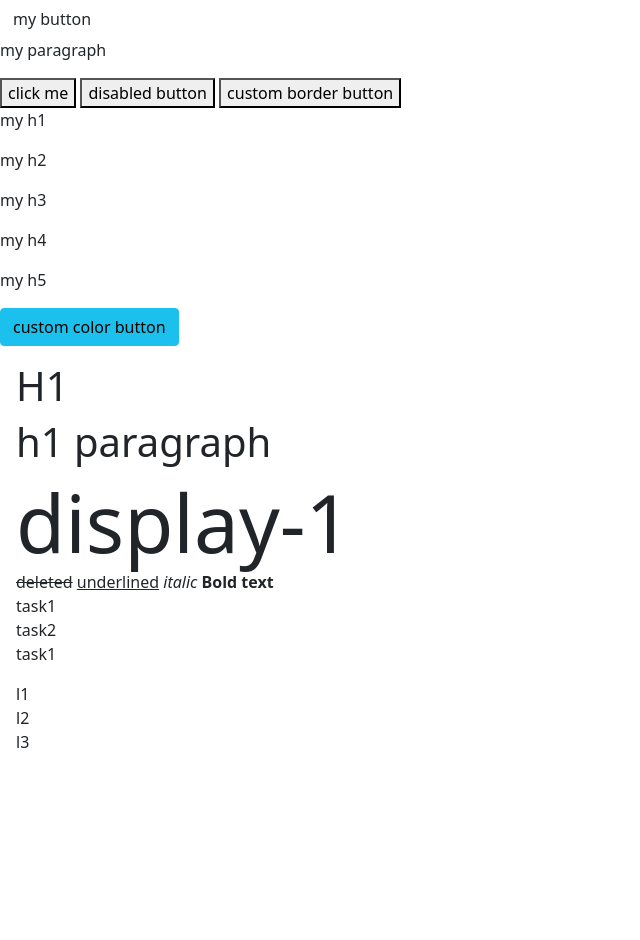
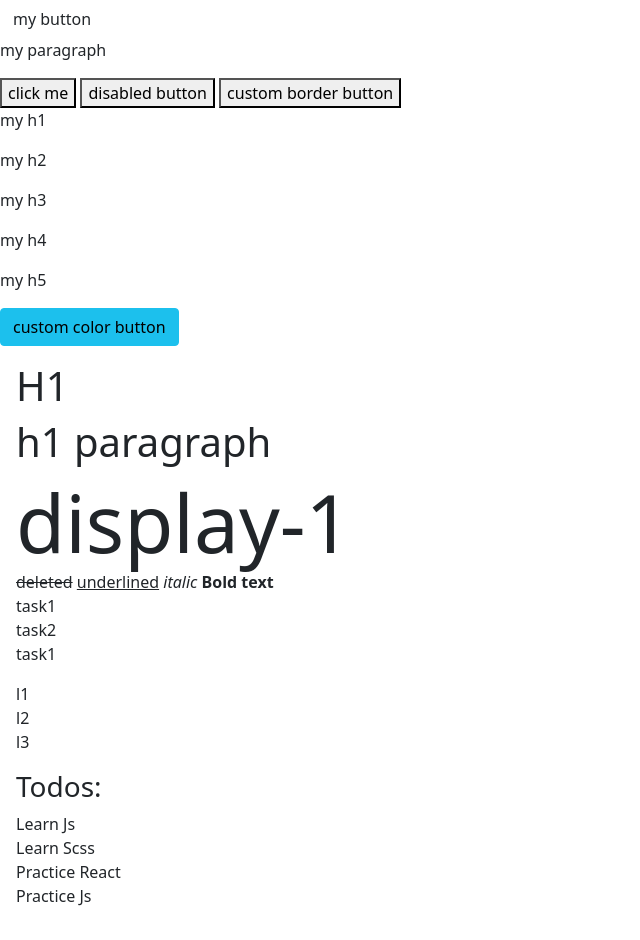
Before and after one commit to mssoheil/mapsa-bootstrap-scss-3, a plain HTML site: page index.html in a window 1280 px wide. Shown: the whole page, without its empty margins (0-640 px from the left). Before the commit the page ends 800 px from the top, so only its background shows below. Drawn offline with Linux system fonts and the light colour scheme.

Commit message:
feat: handle task done

```diff
--- a/index.html
+++ b/index.html
@@ -6,6 +6,7 @@
     <meta name="viewport" content="width=device-width, initial-scale=1.0" />
     <link rel="stylesheet" href="css/styles.css" />
     <title>bootstrap-scss 3</title>
+    <script src="./js/index.js" defer></script>
   </head>
   <body>
     <button class="btn">my button</button>
@@ -45,6 +46,13 @@
           <li>l2</li>
           <li>l3</li>
         </ol>
+        <h3>Todos:</h3>
+        <ul class="list-unstyled" id="todos">
+          <li onclick="handleTodoDone(this)">Learn Js</li>
+          <li onclick="handleTodoDone(this)">Learn Scss</li>
+          <li onclick="handleTodoDone(this)">Practice React</li>
+          <li onclick="handleTodoDone(this)">Practice Js</li>
+        </ul>
       </div>
     </div>
   </body>
--- /dev/null
+++ b/js/index.js
@@ -0,0 +1,17 @@
+//const todoItems = document.querySelectorAll("#todos > li");
+
+//for (const todoItem of todoItems) {
+//todoItem.addEventListener("click", () => {
+//const newElement = document.createElement("del");
+//newElement.innerHTML = todoItem.innerHTML;
+//todoItem.innerHTML = `<del>${todoItem.innerHTML}<del/>`;
+//todoItem.appendChild(newElement);
+//});
+//}
+
+function handleTodoDone(target) {
+  const newElement = document.createElement("del");
+  newElement.innerHTML = target.innerHTML;
+  target.innerHTML = "";
+  target.appendChild(newElement);
+}
```
